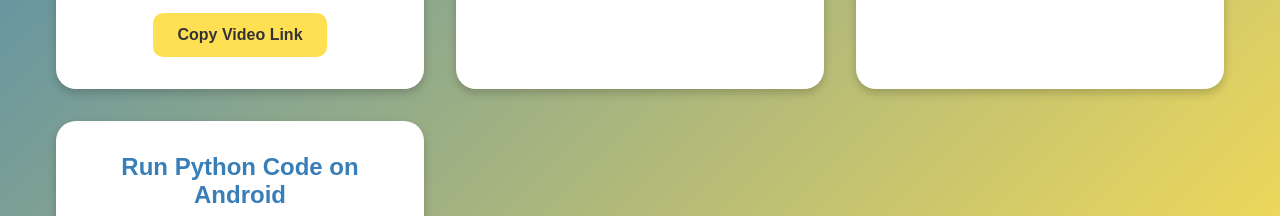
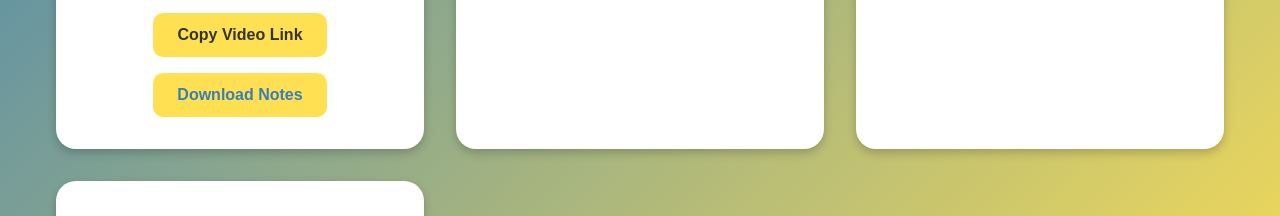
Before and after one commit to Nikhildvloper/Python-Classes, a plain HTML site: page index.html in a window 1280 px wide. Shown: the part 538-754 px from the top of the page. Drawn offline with Linux system fonts and the light colour scheme.

Commit message:
Update index.html

```diff
--- a/index.html
+++ b/index.html
@@ -68,7 +68,8 @@
             display: inline-block;
         }
 
-        .copy-link-btn {
+        .copy-link-btn,
+        .download-notes-btn {
             margin-top: 1rem;
             background: #ffe052;
             color: #333;
@@ -79,9 +80,12 @@
             font-size: 1rem;
             font-weight: bold;
             transition: background 0.3s ease;
+            text-decoration: none;
+            display: inline-block;
         }
 
-        .copy-link-btn:hover {
+        .copy-link-btn:hover,
+        .download-notes-btn:hover {
             background: #ffcc33;
         }
 
@@ -163,6 +167,7 @@
                 <img src="https://img.youtube.com/vi/UrsmFxEIp5k/maxresdefault.jpg" alt="Code with Harry Python Course Thumbnail">
                 <a href="https://youtu.be/UrsmFxEIp5k" target="_blank">Watch on YouTube</a>
                 <button class="copy-link-btn" onclick="copyLink()">Copy Video Link</button>
+                <a href="The-Ultimate-Python-Course.pdf" class="download-notes-btn" download>Download Notes</a>
             </div>
         </div>
 
```
